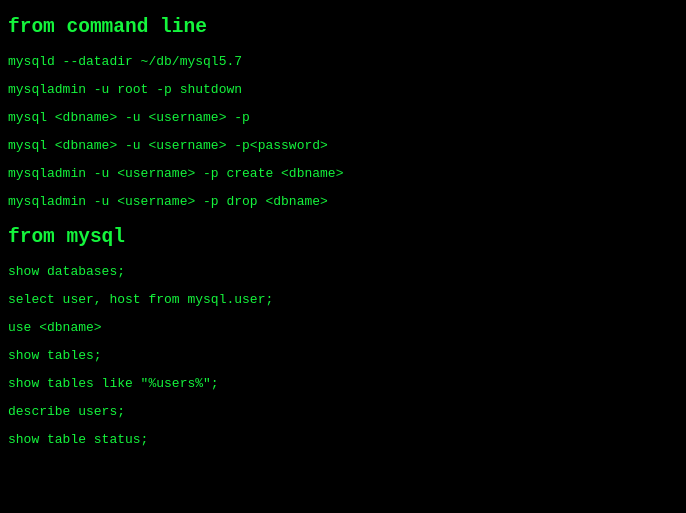
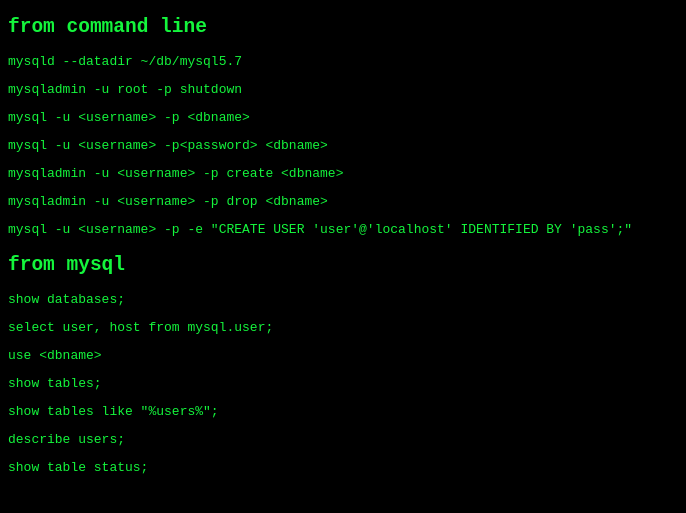
Before and after one commit to davejagoda/davejagoda.github.io, a Jekyll site: the page built from useful/useful_mysql_commands.md, in a window 1280 px wide. Shown: the top 513 px of the page, without its empty margins (0-686 px from the left). Built offline with Jekyll 4.4.1, drawn with Linux system fonts in a browser that asks for light colours.

Commit message:
Add DB user creation oneliner

```diff
--- a/useful/useful_mysql_commands.md
+++ b/useful/useful_mysql_commands.md
@@ -10,13 +10,15 @@ from command line
 
 `mysqladmin -u root -p shutdown`
 
-`mysql <dbname> -u <username> -p`
+`mysql -u <username> -p <dbname>`
 
-`mysql <dbname> -u <username> -p<password>`
+`mysql -u <username> -p<password> <dbname>`
 
 `mysqladmin -u <username> -p create <dbname>`
 
 `mysqladmin -u <username> -p drop <dbname>`
+
+`mysql -u <username> -p -e "CREATE USER 'user'@'localhost' IDENTIFIED BY 'pass';"`
 
 from mysql
 ----------
```
